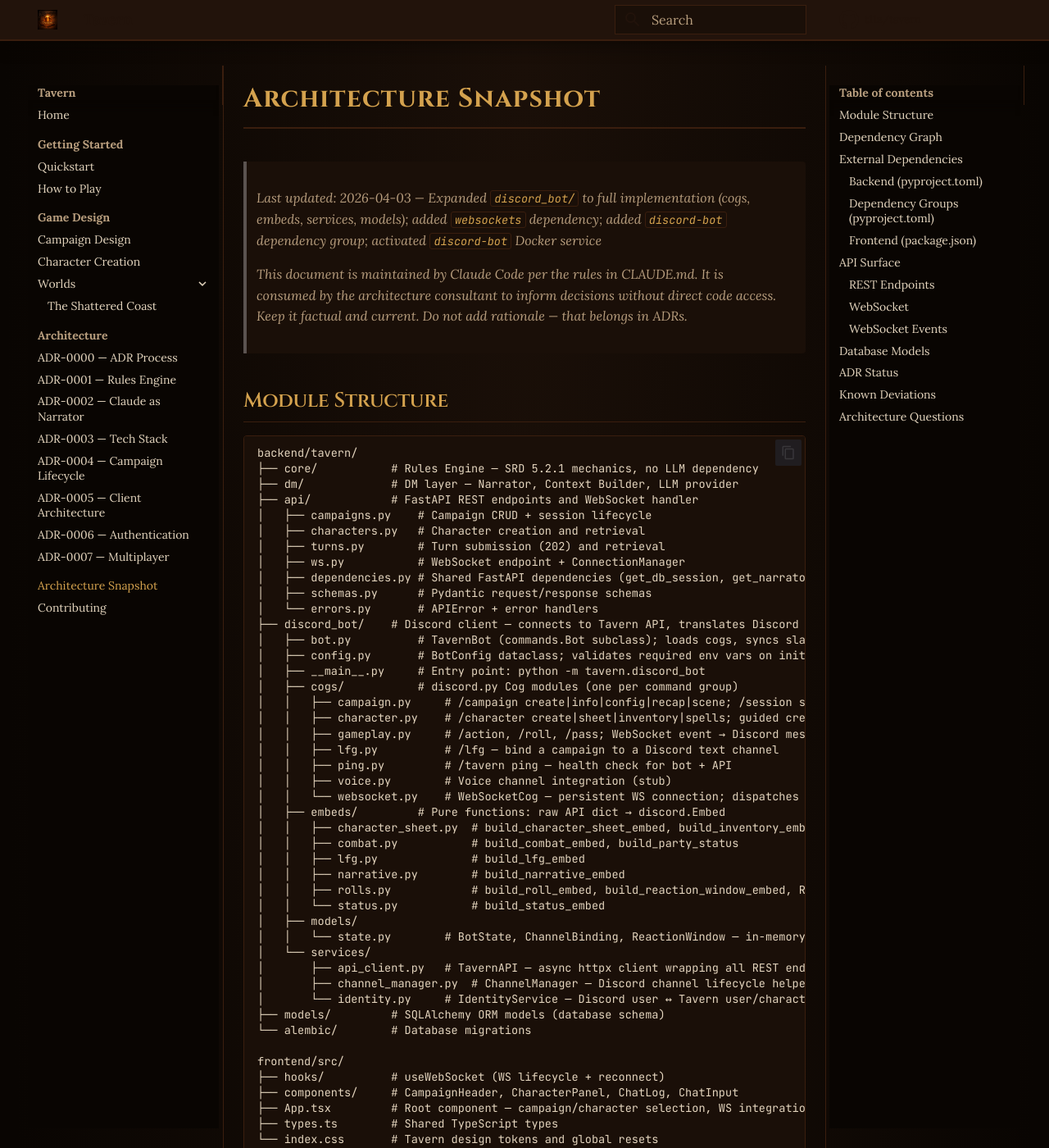
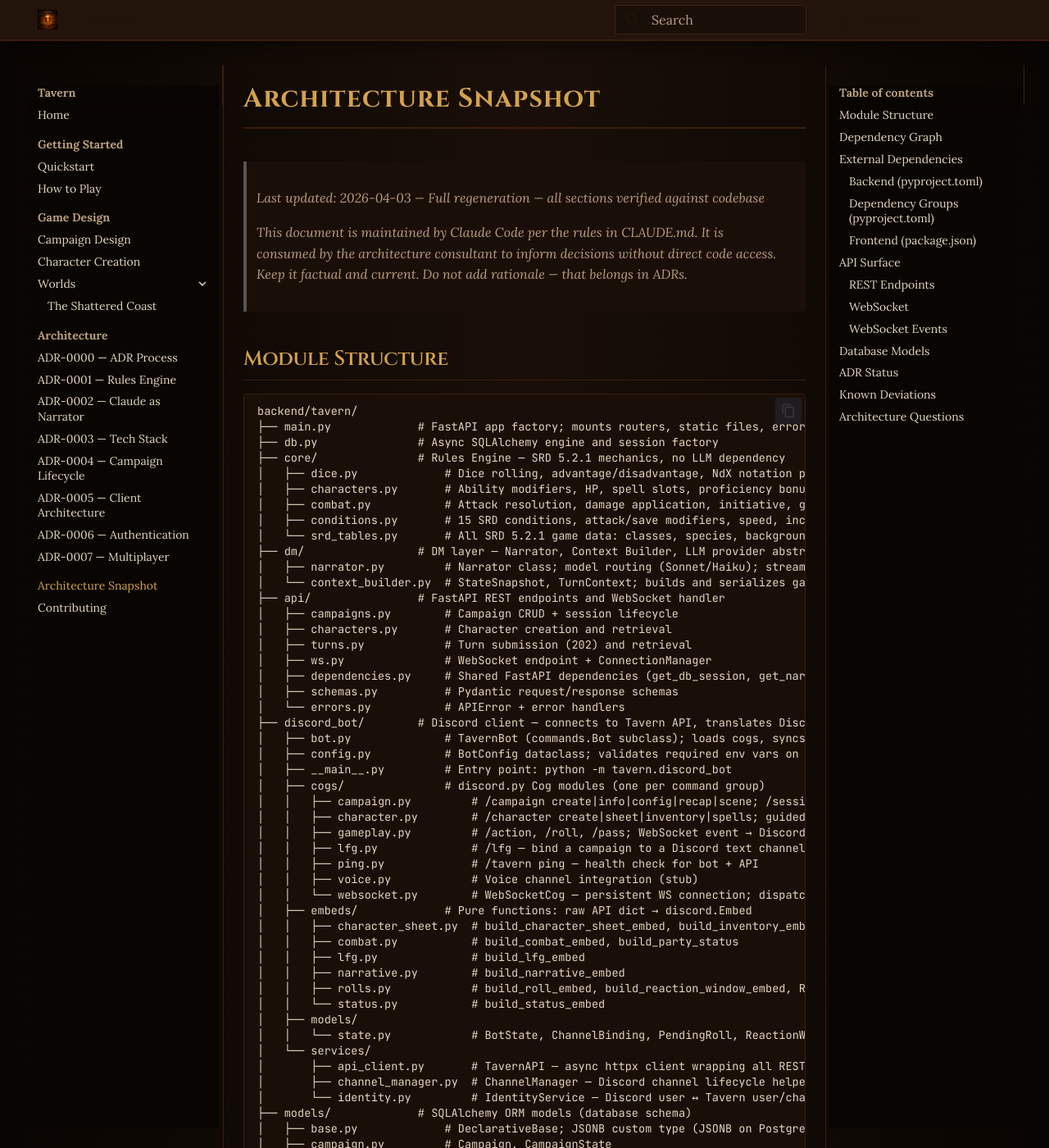
Before and after one commit to t11z/tavern, an MkDocs documentation site: the page built from docs/architecture-snapshot.md, in a window 1280 px wide and 1400 px high. Shown: the whole window at 82% size. Built offline with MkDocs 1.6.1 and Material for MkDocs 9.7.7, drawn with Linux system fonts in a browser that asks for light colours; comment, search, counter and statistics services are not loaded; part of the change alters nothing that is shown; some of the changed text lies outside the part shown.

Commit message:
docs: regenerate architecture-snapshot.md from full codebase audit
The snapshot was introduced after significant code was already written.
Sections for core/, dm/, models/, scripts/, and frontend/ were incomplete.
This commit brings all sections to uniform depth by auditing every module,
dependency, endpoint, model, and event against the actual codebase.

No structural changes to the snapshot format. Incremental update rules
from CLAUDE.md apply again after this commit.

Co-Authored-By: Claude Sonnet 4.6 <noreply@anthropic.com>

````diff
--- a/docs/architecture-snapshot.md
+++ b/docs/architecture-snapshot.md
@@ -1,6 +1,6 @@
 # Architecture Snapshot
 
-> Last updated: 2026-04-03 — Expanded `discord_bot/` to full implementation (cogs, embeds, services, models); added `websockets` dependency; added `discord-bot` dependency group; activated `discord-bot` Docker service
+> Last updated: 2026-04-03 — Full regeneration — all sections verified against codebase
 >
 > This document is maintained by Claude Code per the rules in CLAUDE.md.
 > It is consumed by the architecture consultant to inform decisions without
@@ -11,29 +11,38 @@
 
 ```
 backend/tavern/
-├── core/           # Rules Engine — SRD 5.2.1 mechanics, no LLM dependency
-├── dm/             # DM layer — Narrator, Context Builder, LLM provider
-├── api/            # FastAPI REST endpoints and WebSocket handler
-│   ├── campaigns.py    # Campaign CRUD + session lifecycle
-│   ├── characters.py   # Character creation and retrieval
-│   ├── turns.py        # Turn submission (202) and retrieval
-│   ├── ws.py           # WebSocket endpoint + ConnectionManager
-│   ├── dependencies.py # Shared FastAPI dependencies (get_db_session, get_narrator, get_session_factory)
-│   ├── schemas.py      # Pydantic request/response schemas
-│   └── errors.py       # APIError + error handlers
-├── discord_bot/    # Discord client — connects to Tavern API, translates Discord interactions
-│   ├── bot.py          # TavernBot (commands.Bot subclass); loads cogs, syncs slash commands
-│   ├── config.py       # BotConfig dataclass; validates required env vars on init
-│   ├── __main__.py     # Entry point: python -m tavern.discord_bot
-│   ├── cogs/           # discord.py Cog modules (one per command group)
-│   │   ├── campaign.py     # /campaign create|info|config|recap|scene; /session start|end
-│   │   ├── character.py    # /character create|sheet|inventory|spells; guided creation threads
-│   │   ├── gameplay.py     # /action, /roll, /pass; WebSocket event → Discord message routing
-│   │   ├── lfg.py          # /lfg — bind a campaign to a Discord text channel
-│   │   ├── ping.py         # /tavern ping — health check for bot + API
-│   │   ├── voice.py        # Voice channel integration (stub)
-│   │   └── websocket.py    # WebSocketCog — persistent WS connection; dispatches bot events
-│   ├── embeds/         # Pure functions: raw API dict → discord.Embed
+├── main.py             # FastAPI app factory; mounts routers, static files, error handlers
+├── db.py               # Async SQLAlchemy engine and session factory
+├── core/               # Rules Engine — SRD 5.2.1 mechanics, no LLM dependency
+│   ├── dice.py             # Dice rolling, advantage/disadvantage, NdX notation parser, deterministic seeds
+│   ├── characters.py       # Ability modifiers, HP, spell slots, proficiency bonus, standard array validation
+│   ├── combat.py           # Attack resolution, damage application, initiative, grapple/shove, death saves
+│   ├── conditions.py       # 15 SRD conditions, attack/save modifiers, speed, incapacitation logic
+│   └── srd_tables.py       # All SRD 5.2.1 game data: classes, species, backgrounds, spell slots, XP
+├── dm/                 # DM layer — Narrator, Context Builder, LLM provider abstraction
+│   ├── narrator.py         # Narrator class; model routing (Sonnet/Haiku); streaming narration and summary compression
+│   └── context_builder.py  # StateSnapshot, TurnContext; builds and serializes game state for the Narrator
+├── api/                # FastAPI REST endpoints and WebSocket handler
+│   ├── campaigns.py        # Campaign CRUD + session lifecycle
+│   ├── characters.py       # Character creation and retrieval
+│   ├── turns.py            # Turn submission (202) and retrieval
+│   ├── ws.py               # WebSocket endpoint + ConnectionManager
+│   ├── dependencies.py     # Shared FastAPI dependencies (get_db_session, get_narrator, get_session_factory)
+│   ├── schemas.py          # Pydantic request/response schemas
+│   └── errors.py           # APIError + error handlers
+├── discord_bot/        # Discord client — connects to Tavern API, translates Discord interactions
+│   ├── bot.py              # TavernBot (commands.Bot subclass); loads cogs, syncs slash commands
+│   ├── config.py           # BotConfig dataclass; validates required env vars on init
+│   ├── __main__.py         # Entry point: python -m tavern.discord_bot
+│   ├── cogs/               # discord.py Cog modules (one per command group)
+│   │   ├── campaign.py         # /campaign create|info|config|recap|scene; /session start|end
+│   │   ├── character.py        # /character create|sheet|inventory|spells; guided creation threads
+│   │   ├── gameplay.py         # /action, /roll, /pass; WebSocket event → Discord message routing
+│   │   ├── lfg.py              # /lfg — bind a campaign to a Discord text channel
+│   │   ├── ping.py             # /tavern ping — health check for bot + API
+│   │   ├── voice.py            # Voice channel integration (stub)
+│   │   └── websocket.py        # WebSocketCog — persistent WS connection; dispatches bot events
+│   ├── embeds/             # Pure functions: raw API dict → discord.Embed
 │   │   ├── character_sheet.py  # build_character_sheet_embed, build_inventory_embed, build_spells_embed
 │   │   ├── combat.py           # build_combat_embed, build_party_status
 │   │   ├── lfg.py              # build_lfg_embed
@@ -41,20 +50,55 @@ backend/tavern/
 │   │   ├── rolls.py            # build_roll_embed, build_reaction_window_embed, ReactionWindowView, SelfReactionView
 │   │   └── status.py           # build_status_embed
 │   ├── models/
-│   │   └── state.py        # BotState, ChannelBinding, ReactionWindow — in-memory runtime state
+│   │   └── state.py            # BotState, ChannelBinding, PendingRoll, ReactionWindow — in-memory runtime state
 │   └── services/
-│       ├── api_client.py   # TavernAPI — async httpx client wrapping all REST endpoints
+│       ├── api_client.py       # TavernAPI — async httpx client wrapping all REST endpoints
 │       ├── channel_manager.py  # ChannelManager — Discord channel lifecycle helpers
-│       └── identity.py     # IdentityService — Discord user ↔ Tavern user/character mapping (cached)
-├── models/         # SQLAlchemy ORM models (database schema)
-└── alembic/        # Database migrations
+│       └── identity.py         # IdentityService — Discord user ↔ Tavern user/character mapping (cached)
+├── models/             # SQLAlchemy ORM models (database schema)
+│   ├── base.py             # DeclarativeBase; JSONB custom type (JSONB on PostgreSQL, JSON on SQLite)
+│   ├── campaign.py         # Campaign, CampaignState
+│   ├── character.py        # Character, InventoryItem, CharacterCondition
+│   ├── session.py          # Session
+│   └── turn.py             # Turn
+├── alembic/            # Database migrations
+│   ├── env.py              # Async migration runner (asyncpg)
+│   ├── script.py.mako      # Migration file template
+│   └── versions/
+│       ├── 0001_initial.py                                     # Initial schema
+│       └── 0002_add_campaign_session_character_turn_models.py  # Campaign, Session, Character, Turn tables
+├── auth/               # Placeholder — Phase 6 authentication (not yet implemented)
+└── multiplayer/        # Placeholder — future multiplayer support
 
 frontend/src/
-├── hooks/          # useWebSocket (WS lifecycle + reconnect)
-├── components/     # CampaignHeader, CharacterPanel, ChatLog, ChatInput
-├── App.tsx         # Root component — campaign/character selection, WS integration
-├── types.ts        # Shared TypeScript types
-└── index.css       # Tavern design tokens and global resets
+├── App.tsx             # Root component — campaign/character selection, WS integration
+├── main.tsx            # Vite entry point
+├── types.ts            # Shared TypeScript types: Campaign, CharacterState, SessionState, WsEvent union
+├── index.css           # Tavern design tokens and global resets
+├── hooks/
+│   └── useWebSocket.ts     # WS lifecycle, reconnect with configurable delay, JSON parsing
+└── components/
+    ├── CampaignHeader.tsx  # Campaign title, status, scene context
+    ├── CharacterPanel.tsx  # Character sheet, HP, spell slots, conditions
+    ├── ChatLog.tsx         # Turn history with narratives
+    └── ChatInput.tsx       # Player action submission
+
+scripts/
+└── setup-repo.sh       # GitHub repository configuration (labels, branch protection, issue templates)
+
+Infrastructure/
+├── Dockerfile          # Multi-stage: Node 20 frontend build → Python 3.12 runtime; serves on :3000
+├── docker-compose.yml  # Three services: tavern (app), postgres (16), discord-bot
+└── .github/
+    ├── workflows/
+    │   ├── ci.yml              # Lint (ruff), type check (mypy), test (pytest) on push/PR
+    │   ├── claude-review.yml   # Claude Code automated PR review
+    │   └── deploy-docs.yml     # MkDocs site deploy to GitHub Pages
+    └── ISSUE_TEMPLATE/
+        ├── bug_report.yml
+        ├── feature_request.yml
+        ├── srd_correction.yml
+        └── world_preset.yml
 ```
 
 ## Dependency Graph
@@ -62,8 +106,10 @@ frontend/src/
 ```
 api/ ──→ core/
 api/ ──→ dm/
-dm/  ──→ core/
+api/ ──→ models/
+dm/  ──→ models/
 core/ ──→ (no internal dependencies)
+models/ ──→ (no internal dependencies)
 ```
 
 > Constraint: core/ must never import from dm/ (see ADR-0001).
@@ -98,8 +144,9 @@ core/ ──→ (no internal dependencies)
 |---|---|---|
 | react | UI framework | ^18.3.1 |
 | react-dom | DOM bindings | ^18.3.1 |
-| vite | Build tool + dev server proxy | ^5.x |
-| typescript | Type checking | ^5.x |
+| vite | Build tool + dev server proxy | ^5.4.10 |
+| typescript | Type checking | ^5.6.2 |
+| @vitejs/plugin-react | Vite plugin for React/JSX transform | ^4.3.3 |
 
 ## API Surface
 
@@ -112,7 +159,6 @@ core/ ──→ (no internal dependencies)
 | POST | /api/campaigns | Create campaign | 201 |
 | GET | /api/campaigns/{id} | Get campaign detail | 200 |
 | PATCH | /api/campaigns/{id} | Update campaign name/status | 200 |
-| DELETE | /api/campaigns/{id} | Delete campaign | 204 |
 | POST | /api/campaigns/{id}/sessions | Start session (activates campaign) | 201 |
 | POST | /api/campaigns/{id}/sessions/end | End session (pauses campaign) | 200 |
 | GET | /api/campaigns/{id}/characters | List characters | 200 |
@@ -157,10 +203,12 @@ Events the discord_bot `gameplay.py` cog is ready to handle (not yet emitted by
 
 | Model | Table | Key relations |
 |---|---|---|
-| Campaign | campaigns | has one CampaignState, has many Character, has many Session |
-| CampaignState | campaign_states | belongs to Campaign |
+| Campaign | campaigns | has one CampaignState, has many Session, has many Character |
+| CampaignState | campaign_states | belongs to Campaign (unique FK) |
 | Session | sessions | belongs to Campaign, has many Turn |
-| Character | characters | belongs to Campaign, has many InventoryItem, has many CharacterCondition |
+| Character | characters | belongs to Campaign, has many InventoryItem, has many CharacterCondition, has many Turn |
+| InventoryItem | inventory_items | belongs to Character |
+| CharacterCondition | character_conditions | belongs to Character |
 | Turn | turns | belongs to Session, belongs to Character |
 
 ## ADR Status
````
